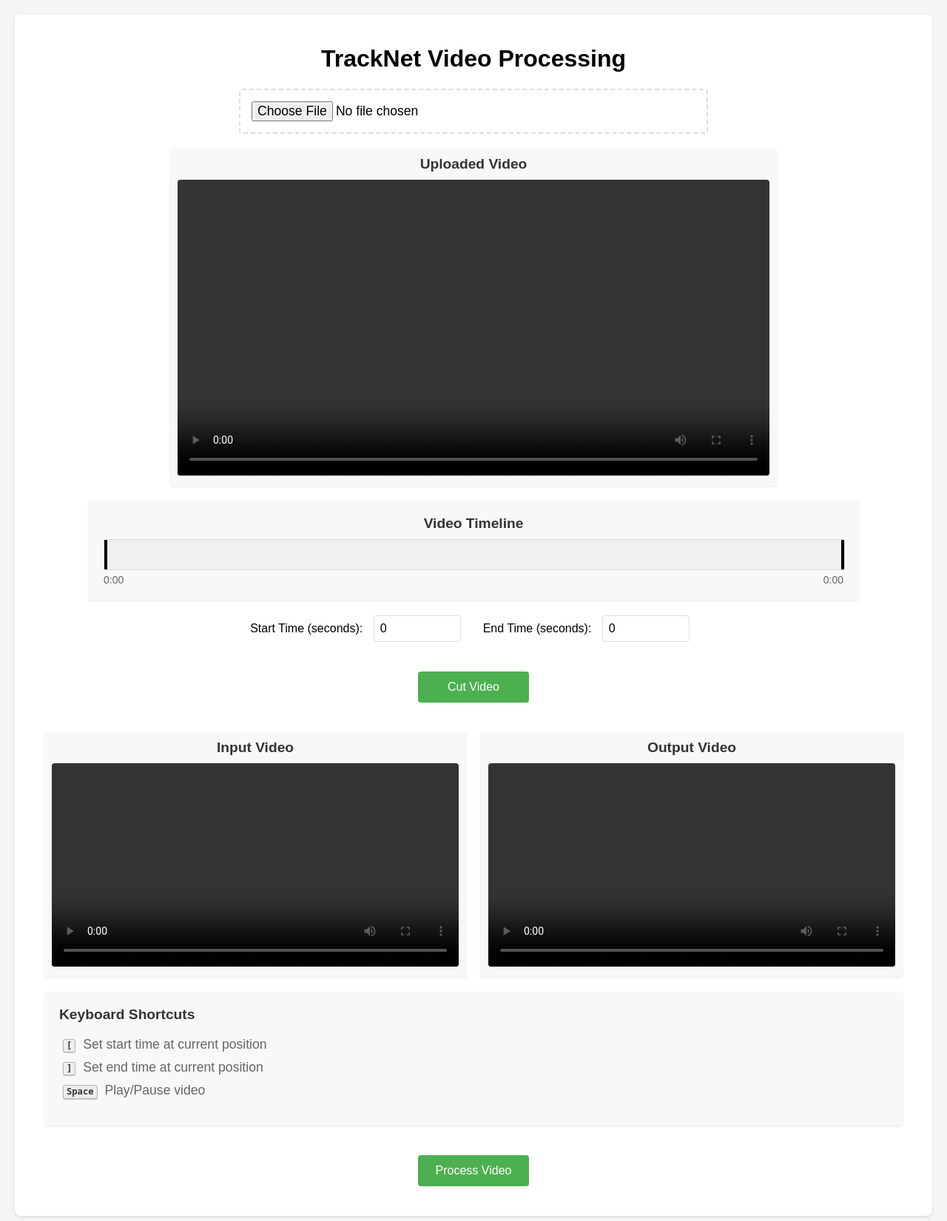
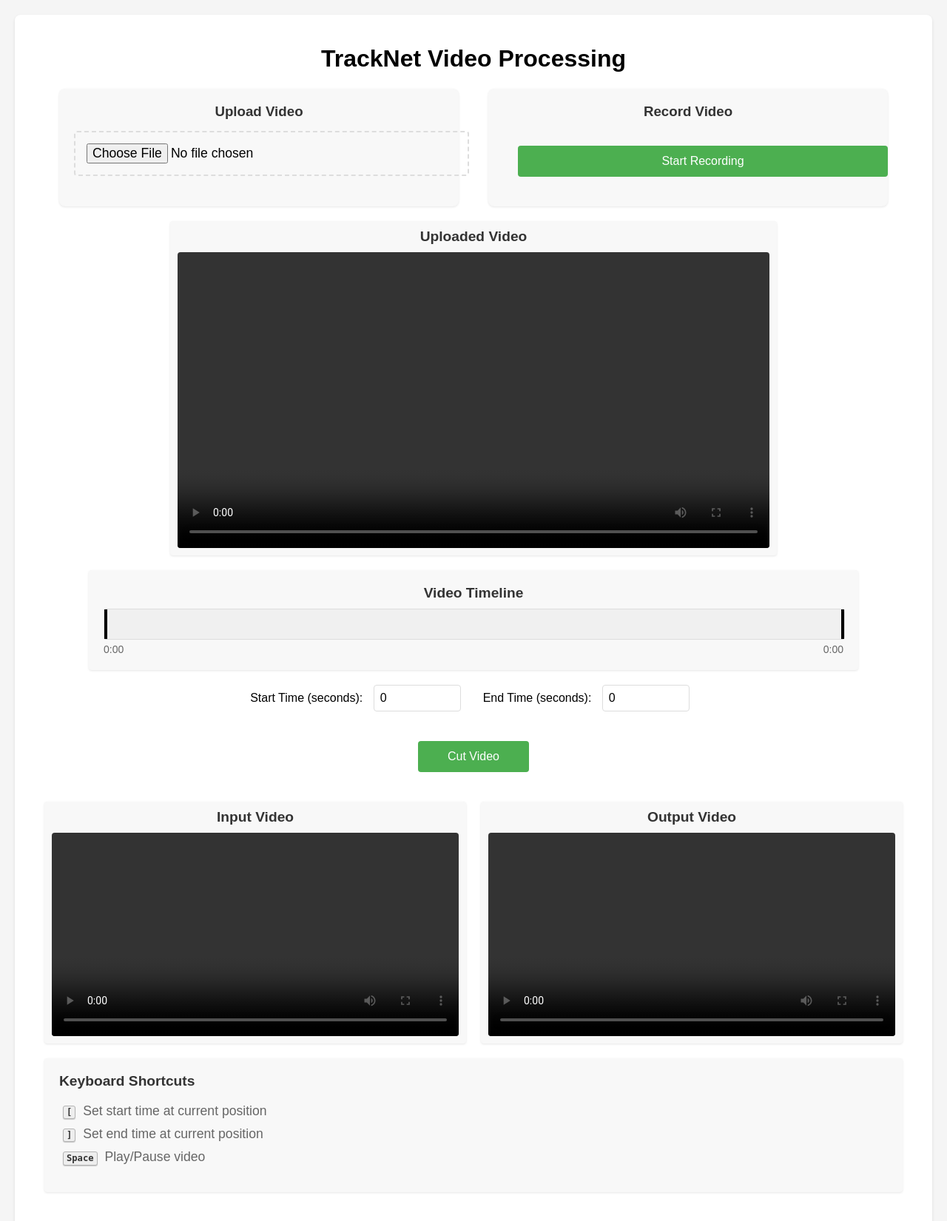
Before and after one commit to QuangHoangNguci/TrackNet_project, a Flask app: page / in a window 1280 px wide. Shown: the top 1651 px of the page at 74% size. Run offline with Flask 3, Linux system fonts and the light colour scheme.

Commit message:
add function camera

```diff
--- a/app.py
+++ b/app.py
@@ -9,6 +9,7 @@ import base64
 from video_processor import process_video_with_tracknet
 import numpy as np
 from datetime import datetime
+import subprocess
 
 app = Flask(__name__, static_folder='templates/static')
 
@@ -16,14 +17,16 @@ app = Flask(__name__, static_folder='templates/static')
 UPLOAD_FOLDER = "./uploads"
 CUT_FOLDER = "./video_cut"
 OUTPUT_DIR = "./video_output"
+TEMP_FOLDER = "./temp"
 
-for directory in [UPLOAD_FOLDER, CUT_FOLDER, OUTPUT_DIR]:
+for directory in [UPLOAD_FOLDER, CUT_FOLDER, OUTPUT_DIR, TEMP_FOLDER]:
     if not os.path.exists(directory):
         os.makedirs(directory)
 
 app.config['UPLOAD_FOLDER'] = UPLOAD_FOLDER
 app.config['CUT_FOLDER'] = CUT_FOLDER
 app.config['OUTPUT_DIR'] = OUTPUT_DIR
+app.config['TEMP_FOLDER'] = TEMP_FOLDER
 
 # Store uploaded video temporarily
 uploaded_video = None
@@ -62,7 +65,7 @@ def upload_video():
         video_file.save(filepath)
         uploaded_video = filepath
 
-        # Get video duration and create a preview
+        # Open video file
         cap = cv2.VideoCapture(filepath)
         if not cap.isOpened():
             return jsonify({'error': 'Could not open video file'}), 400
@@ -71,6 +74,59 @@ def upload_video():
         fps = int(cap.get(cv2.CAP_PROP_FPS))
         total_frames = int(cap.get(cv2.CAP_PROP_FRAME_COUNT))
         duration = total_frames / fps
+        width = int(cap.get(cv2.CAP_PROP_FRAME_WIDTH))
+        height = int(cap.get(cv2.CAP_PROP_FRAME_HEIGHT))
+
+        # Check if video needs resizing
+        if width != 1280 or height != 720:
+            print(f"Resizing video from {width}x{height} to 1280x720")
+            # Create temporary file for resized video
+            temp_path = os.path.join(app.config['TEMP_FOLDER'], f"temp_{timestamp}.mp4")
+
+            # Create video writer
+            fourcc = cv2.VideoWriter_fourcc(*'mp4v')
+            out = cv2.VideoWriter(temp_path, fourcc, fps, (1280, 720))
+
+            # Process each frame
+            while True:
+                ret, frame = cap.read()
+                if not ret:
+                    break
+
+                # Calculate aspect ratio
+                aspect_ratio = width / height
+                if aspect_ratio > 16/9:  # Wider than 16:9
+                    new_width = 1280
+                    new_height = int(1280 / aspect_ratio)
+                else:  # Taller than 16:9
+                    new_height = 720
+                    new_width = int(720 * aspect_ratio)
+
+                # Resize maintaining aspect ratio
+                resized = cv2.resize(frame, (new_width, new_height))
+
+                # Create black background
+                background = np.zeros((720, 1280, 3), dtype=np.uint8)
+
+                # Calculate position to paste resized frame
+                x_offset = (1280 - new_width) // 2
+                y_offset = (720 - new_height) // 2
+
+                # Paste resized frame onto background
+                background[y_offset:y_offset+new_height, x_offset:x_offset+new_width] = resized
+
+                # Write frame
+                out.write(background)
+
+            # Release resources
+            cap.release()
+            out.release()
+
+            # Replace original file with resized version
+            os.replace(temp_path, filepath)
+
+            # Reopen video to get preview
+            cap = cv2.VideoCapture(filepath)
 
         # Create a preview (first frame)
         ret, frame = cap.read()
@@ -333,5 +389,90 @@ def process():
         if 'cap' in locals():
             cap.release()
 
+@app.route('/convert', methods=['POST'])
+def convert_video():
+    if 'video' not in request.files:
+        return jsonify({'error': 'No video file provided'}), 400
+
+    video_file = request.files['video']
+    if not video_file:
+        return jsonify({'error': 'No video file provided'}), 400
+
+    webm_path = None
+    mp4_path = None
+
+    try:
+        # Save the WebM file temporarily
+        timestamp = datetime.now().strftime('%Y%m%d_%H%M%S')
+        webm_path = os.path.join(app.config['TEMP_FOLDER'], f'temp_{timestamp}.webm')
+        mp4_path = os.path.join(app.config['UPLOAD_FOLDER'], f'video_{timestamp}.mp4')
+
+        # Save the uploaded file
+        video_file.save(webm_path)
+        print(f"Saved WebM file to: {webm_path}")  # Debug log
+
+        # Check if FFmpeg is installed
+        try:
+            subprocess.run(['ffmpeg', '-version'], capture_output=True, check=True)
+        except (subprocess.SubprocessError, FileNotFoundError):
+            print("FFmpeg is not installed or not found in PATH")  # Debug log
+            return jsonify({'error': 'FFmpeg is not installed. Please install FFmpeg to use this feature.'}), 500
+
+        # Convert WebM to MP4 using FFmpeg
+        command = [
+            'ffmpeg',
+            '-i', webm_path,
+            '-c:v', 'libx264',
+            '-preset', 'medium',
+            '-crf', '23',
+            '-c:a', 'aac',
+            '-b:a', '128k',
+            '-y',  # Overwrite output file if it exists
+            mp4_path
+        ]
+
+        print(f"Running FFmpeg command: {' '.join(command)}")  # Debug log
+
+        # Run FFmpeg with error capture
+        result = subprocess.run(command, capture_output=True, text=True)
+
+        if result.returncode != 0:
+            print(f"FFmpeg error: {result.stderr}")  # Debug log
+            raise Exception(f"FFmpeg conversion failed: {result.stderr}")
+
+        # Verify the output file exists and has content
+        if not os.path.exists(mp4_path) or os.path.getsize(mp4_path) == 0:
+            raise Exception("Output file was not created or is empty")
+
+        print(f"Successfully converted video to: {mp4_path}")  # Debug log
+
+        # Clean up the temporary WebM file
+        if os.path.exists(webm_path):
+            os.remove(webm_path)
+            print(f"Cleaned up temporary file: {webm_path}")  # Debug log
+
+        # Return the URL for the converted video
+        video_url = url_for('uploaded_file', filename=os.path.basename(mp4_path))
+        return jsonify({'video_url': video_url})
+
+    except Exception as e:
+        print(f"Error converting video: {str(e)}")  # Debug log
+        # Clean up any temporary files
+        if webm_path and os.path.exists(webm_path):
+            try:
+                os.remove(webm_path)
+                print(f"Cleaned up temporary file after error: {webm_path}")  # Debug log
+            except Exception as cleanup_error:
+                print(f"Error cleaning up temporary file: {str(cleanup_error)}")  # Debug log
+
+        if mp4_path and os.path.exists(mp4_path):
+            try:
+                os.remove(mp4_path)
+                print(f"Cleaned up output file after error: {mp4_path}")  # Debug log
+            except Exception as cleanup_error:
+                print(f"Error cleaning up output file: {str(cleanup_error)}")  # Debug log
+
+        return jsonify({'error': f'Error converting video: {str(e)}'}), 500
+
 if __name__ == "__main__":
     app.run(debug=True)
--- a/templates/index.html
+++ b/templates/index.html
@@ -9,7 +9,20 @@
         <h1>TrackNet Video Processing</h1>
 
         <div class="upload-container">
-            <input type="file" id="videoInput" accept="video/*">
+            <div class="upload-options">
+                <div class="upload-section">
+                    <h3>Upload Video</h3>
+                    <input type="file" id="videoInput" accept="video/*">
+                </div>
+                <div class="upload-section">
+                    <h3>Record Video</h3>
+                    <button id="recordButton" class="action-button">Start Recording</button>
+                    <div id="recordingControls" style="display: none;">
+                        <video id="previewVideo" autoplay muted></video>
+                        <div id="recordingTimer">00:00</div>
+                    </div>
+                </div>
+            </div>
         </div>
 
         <div class="video-container" id="uploadedVideoContainer">
--- a/templates/static/css/style.css
+++ b/templates/static/css/style.css
@@ -17,14 +17,19 @@ body {
 }
 
 .video-container {
-    display: flex;
+    display: flex !important;
     justify-content: center;
+    align-items: center;
     gap: 20px;
     margin: 20px;
     flex-wrap: wrap;
 }
 
 .video-wrapper {
+    display: flex;
+    flex-direction: column;
+    align-items: center;
+    justify-content: center;
     flex: 1;
     min-width: 400px;
     max-width: 800px;
@@ -265,3 +270,62 @@ video {
     white-space: nowrap;
     margin: 0 5px;
 }
+
+.upload-options {
+    display: flex;
+    gap: 40px;
+    justify-content: center;
+    margin-bottom: 20px;
+}
+
+.upload-section {
+    flex: 1;
+    max-width: 500px;
+    padding: 20px;
+    background-color: #f8f8f8;
+    border-radius: 8px;
+    box-shadow: 0 1px 3px rgba(0,0,0,0.1);
+}
+
+.upload-section h3 {
+    margin-top: 0;
+    margin-bottom: 15px;
+    color: #333;
+}
+
+#recordingControls {
+    margin-top: 20px;
+    text-align: center;
+}
+
+#previewVideo {
+    width: 100%;
+    max-width: 640px;
+    height: auto;
+    background-color: #000;
+    margin-bottom: 15px;
+    border-radius: 8px;
+}
+
+#recordingTimer {
+    font-size: 24px;
+    font-weight: bold;
+    color: #333;
+    margin: 10px 0;
+}
+
+#recordButton {
+    background-color: #4CAF50;
+    width: 100%;
+}
+
+#recordButton:hover {
+    background-color: #45a049;
+}
+
+#recordButton.recording {
+    background-color: #e53935;
+}
+#recordButton.recording:hover {
+    background-color: #b71c1c;
+}
--- a/templates/static/js/main.js
+++ b/templates/static/js/main.js
@@ -4,6 +4,13 @@ let currentHandle = null;
 let startTime = 0;
 let endTime = 0;
 let currentVideoUrl = null;
+let isRecording = false;
+
+// Video recording variables
+let mediaRecorder = null;
+let recordedChunks = [];
+let recordingStartTime = 0;
+let recordingTimer = null;
 
 // Format time in seconds to MM:SS format
 function formatTime(seconds) {
@@ -176,37 +183,12 @@ document.getElementById('cutButton').addEventListener('click', async function()
 
         // Display cut video in input video player
         const inputVideo = document.getElementById('inputVideo');
-
-        // Clear any existing source
-        inputVideo.removeAttribute('src');
-        inputVideo.load();
-
-        // Set new source
-        const cutVideoUrl = result.video_url.startsWith('/') ? result.video_url : '/' + result.video_url;
-        console.log('Setting video source to:', cutVideoUrl); // Debug log
-
-        // Add event listeners before setting src
-        inputVideo.onloadeddata = function() {
-            console.log('Cut video loaded successfully');
-            loading.style.display = 'none';
-            cutButton.disabled = false;
-        };
-
-        inputVideo.onerror = function(e) {
-            console.error('Error loading cut video:', e);
-            console.error('Video error code:', inputVideo.error.code);
-            console.error('Video error message:', inputVideo.error.message);
-            alert('Error loading cut video. Please try again.');
-            loading.style.display = 'none';
-            cutButton.disabled = false;
-        };
-
-        // Set the source after adding event listeners
-        inputVideo.src = cutVideoUrl;
+        inputVideo.src = result.video_url;
 
     } catch (error) {
         console.error('Error cutting video:', error);
         alert('Error cutting video. Please try again.');
+    } finally {
         loading.style.display = 'none';
         cutButton.disabled = false;
     }
@@ -323,3 +305,121 @@ document.getElementById('endTime').addEventListener('input', function(e) {
         updateTimeline();
     }
 });
+
+// Update recording timer
+function updateRecordingTimer() {
+    const elapsedTime = Math.floor((Date.now() - recordingStartTime) / 1000);
+    document.getElementById('recordingTimer').textContent = formatTime(elapsedTime);
+}
+
+// Handle record button click
+document.getElementById('recordButton').addEventListener('click', async function() {
+    const recordButton = document.getElementById('recordButton');
+    const recordingControls = document.getElementById('recordingControls');
+    const previewVideo = document.getElementById('previewVideo');
+
+    if (!isRecording) {
+        // Start recording
+        try {
+            const stream = await navigator.mediaDevices.getUserMedia({
+                video: {
+                    width: 1280,
+                    height: 720,
+                    aspectRatio: 16/9
+                },
+                audio: true
+            });
+
+            previewVideo.srcObject = stream;
+            mediaRecorder = new MediaRecorder(stream, {
+                mimeType: 'video/webm;codecs=vp9',
+                videoBitsPerSecond: 2500000 // 2.5 Mbps
+            });
+
+            recordedChunks = [];
+            mediaRecorder.ondataavailable = (e) => {
+                if (e.data.size > 0) {
+                    recordedChunks.push(e.data);
+                }
+            };
+
+            mediaRecorder.onstop = async () => {
+                const blob = new Blob(recordedChunks, { type: 'video/webm' });
+                const formData = new FormData();
+                formData.append('video', blob, 'recorded_video.webm');
+
+                try {
+                    const response = await fetch('/convert', {
+                        method: 'POST',
+                        body: formData
+                    });
+
+                    if (!response.ok) {
+                        throw new Error('Error converting video');
+                    }
+
+                    const data = await response.json();
+                    if (data.error) {
+                        throw new Error(data.error);
+                    }
+
+                    // Update video source
+                    const video = document.getElementById('uploadedVideo');
+                    video.src = data.video_url;
+                    currentVideoUrl = data.video_url;
+
+                    // Hiển thị lại container (dùng flex để căn giữa)
+                    document.getElementById('uploadedVideoContainer').style.display = 'flex';
+
+                    // Reset recording controls
+                    recordingControls.style.display = 'none';
+                    previewVideo.srcObject = null;
+
+                    // Stop all tracks
+                    stream.getTracks().forEach(track => track.stop());
+
+                    // Initialize video duration and timeline
+                    video.onloadedmetadata = function() {
+                        videoDuration = video.duration;
+                        endTime = videoDuration;
+                        startTime = 0;
+                        updateTimeline();
+
+                        // Add video timeupdate event listener
+                        video.addEventListener('timeupdate', function() {
+                            const progress = (video.currentTime / videoDuration) * 100;
+                            document.getElementById('timelineProgress').style.width = `${progress}%`;
+                        });
+                    };
+
+                } catch (error) {
+                    console.error('Error:', error);
+                    alert('Error converting video. Please try again.');
+                }
+            };
+
+            mediaRecorder.start();
+            recordingControls.style.display = 'block';
+            recordButton.textContent = 'Stop Recording';
+            recordButton.classList.add('recording');
+            isRecording = true;
+
+            // Start timer
+            recordingStartTime = Date.now();
+            recordingTimer = setInterval(updateRecordingTimer, 1000);
+
+        } catch (error) {
+            console.error('Error accessing camera:', error);
+            alert('Error accessing camera. Please make sure you have granted camera permissions.');
+        }
+    } else {
+        // Stop recording
+        if (mediaRecorder && mediaRecorder.state === 'recording') {
+            mediaRecorder.stop();
+            clearInterval(recordingTimer);
+            recordButton.textContent = 'Start Recording';
+            recordButton.classList.remove('recording');
+            isRecording = false;
+        }
+    }
+});
```
Also changed, not shown: 8 other files.
